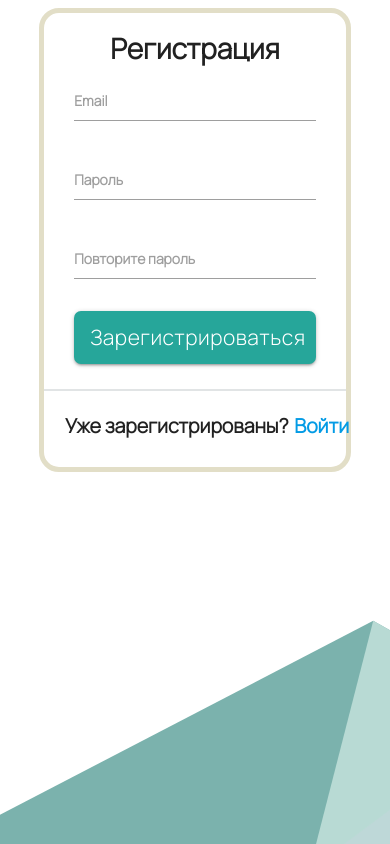
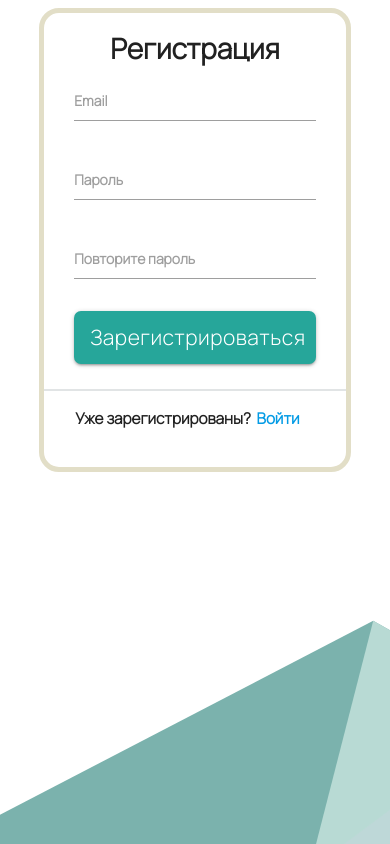
Before and after one commit to RubberFruits/Note-App, a React (Create React App) app: page /signup in a window 390 px wide. Built offline with nearby package versions, Linux system fonts and the light colour scheme; no server answers.

Commit message:
FIX 17 June 2021 +FIXed mobile-forms view

```diff
--- a/src/App.js
+++ b/src/App.js
@@ -11,7 +11,6 @@ import './App.scss';
 import ContainerLogin from './components/Auth/Login/Login';
 import ContainerSignUp from './components/Auth/SignUp/SignUp';
 import { setUserInState } from './redux/reducers/authReducer';
-
 
 const App = ({ userEmail, isAuthenticated, setUserInState }) => {
 
@@ -59,7 +58,6 @@ const App = ({ userEmail, isAuthenticated, setUserInState }) => {
   );
 }
 
-
 export const ContainerApp = (props) => {
   return <App
     isAuthenticated={props.isAuthenticated}
--- a/src/components/Auth/SignUp/SignUp.module.scss
+++ b/src/components/Auth/SignUp/SignUp.module.scss
@@ -12,6 +12,7 @@
    z-index: 1000;
    font-family: "Manrope";
    font-weight: bold;
+   overflow: hidden;
 }
 
 .signUp_form_wrapper {
@@ -154,3 +155,12 @@
       width:95%;
    }
 }
+
+@media (max-width: 768px) {
+   .enter_description {
+      font-size:1.1rem;
+      text-align: center;
+      margin-left:0;
+      width:95%;
+   }
+}
```
